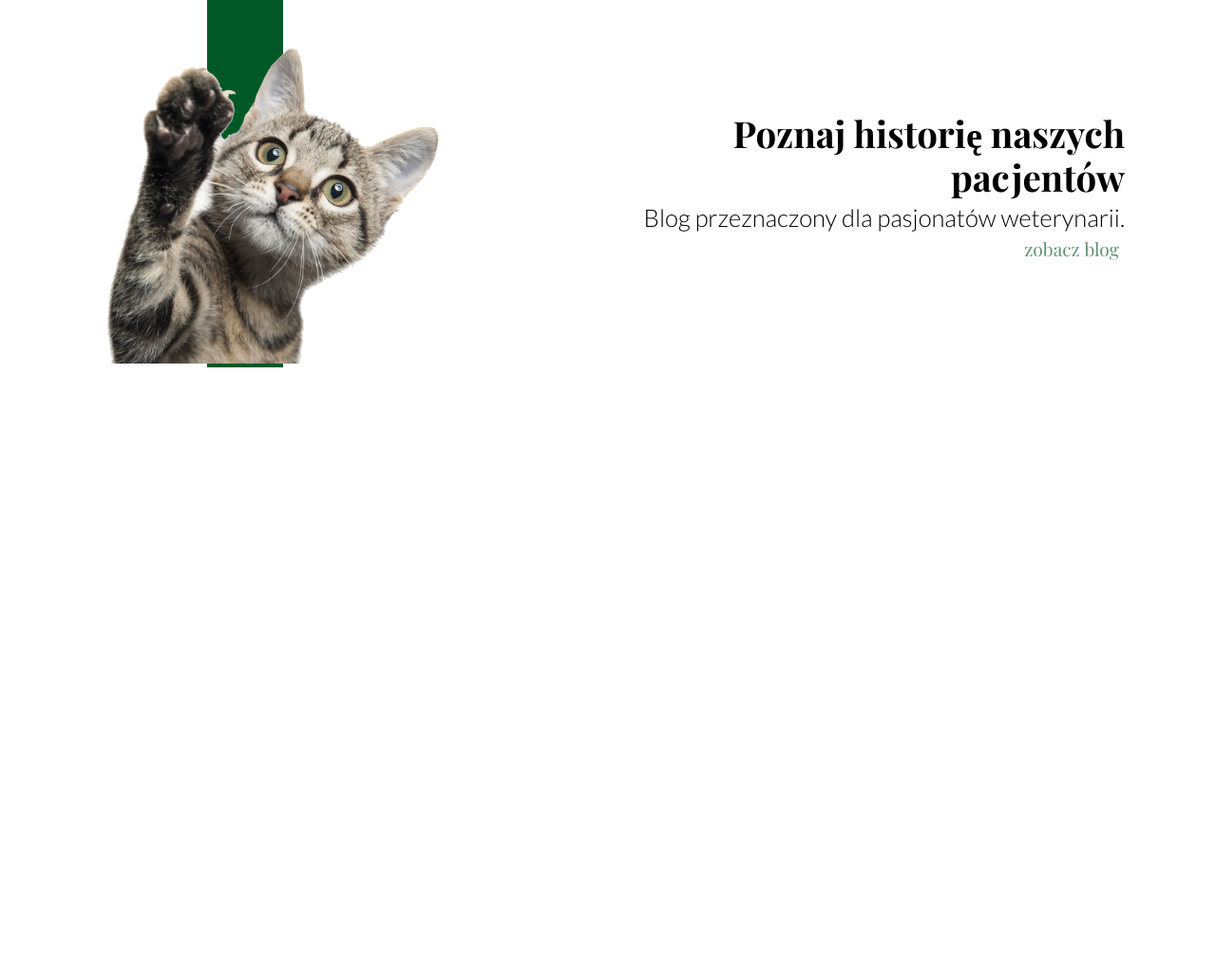
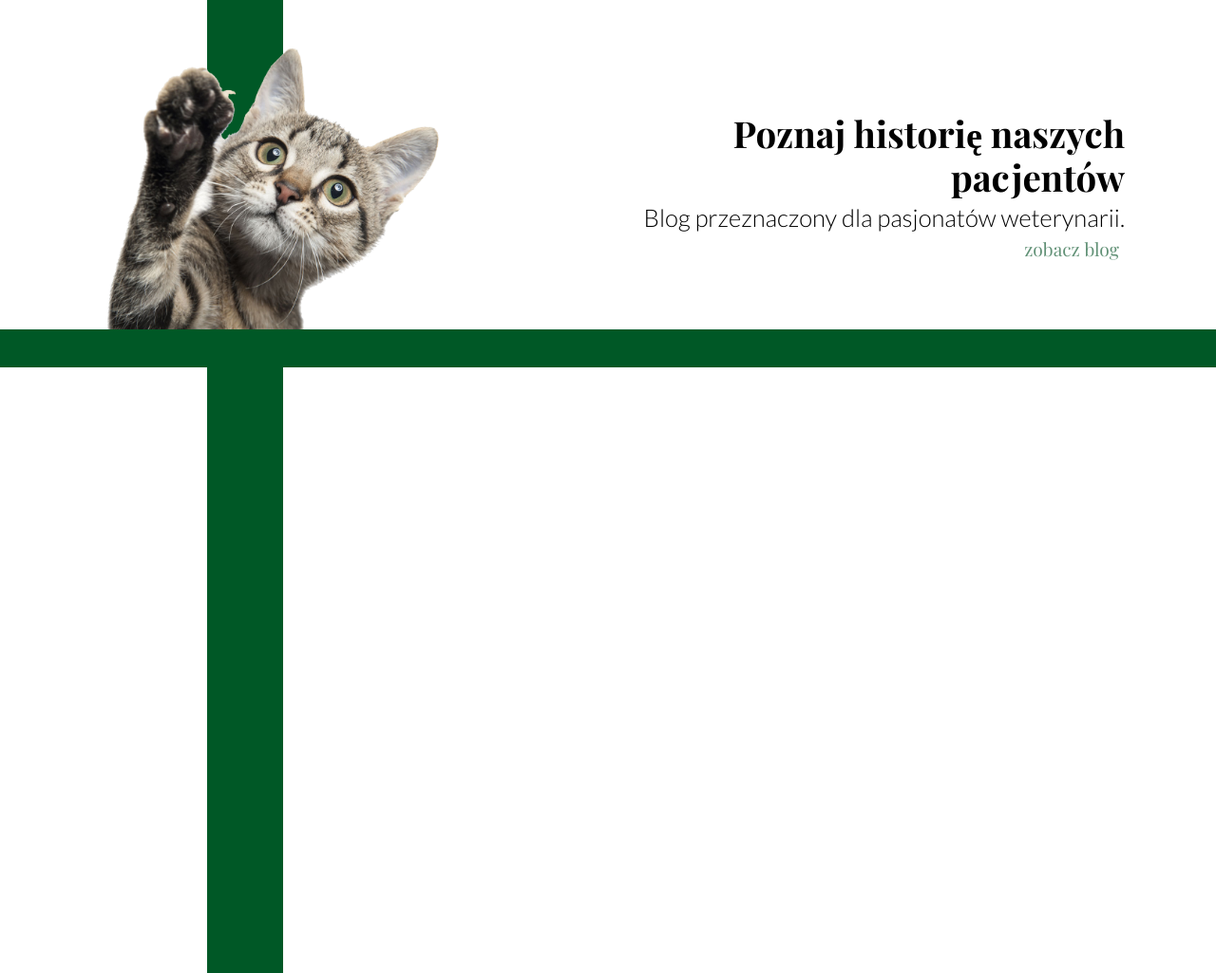
Before and after one commit to caren1/gdynska-klinika-weterynaryjna, a Gatsby site: page / in a window 1280 px wide. Shown: the part 2055-3080 px from the top of the page at 95% size. Before the commit the page ends 2442 px from the top, so only its background shows below. Built offline with nearby package versions, Linux system fonts and the light colour scheme; Gatsby itself is replaced by a stand-in of ours.

Commit message:
initial staff component

```diff
--- a/src/components/About/About.js
+++ b/src/components/About/About.js
@@ -26,6 +26,7 @@ const About = () => {
           paragraph="Blog przeznaczony dla pasjonatów weterynarii."
           blogtext="zobacz blog"
         />
+        <div className={aboutStyles.CrossHorizontalOverCat}></div>
       </div>
     </section>
   );
--- a/src/components/About/About.module.scss
+++ b/src/components/About/About.module.scss
@@ -32,7 +32,6 @@
     @media (max-width: 900px) {
         display: none;
     }
-
 }
 
 .CrossHorizontal {
@@ -47,3 +46,17 @@
         display: none;
     }
 }
+
+.CrossHorizontalOverCat {
+    width: 100vw;
+    background-color: #005826;
+    height: 40px;
+    position: absolute;
+    bottom: 0;
+    z-index: 2;
+
+    @media (max-width: 900px) {
+        height: 20px;
+    }
+
+}
--- /dev/null
+++ b/src/components/Footer/Footer.js
@@ -0,0 +1,19 @@
+
+import React from 'react'
+import footerStyles from './Footer.module.scss'
+
+import Logo from '../Logo/Logo'
+import Contact from '../Contact/Contact'
+
+const Footer = () => {
+    return (
+        <footer id="footer" className={footerStyles.Footer}>
+            <div className={footerStyles.InfoSection}>
+                <Logo />
+                <Contact />
+            </div>
+        </footer>
+    )
+}
+
+export default Footer
--- /dev/null
+++ b/src/components/Footer/Footer.module.scss
@@ -0,0 +1,6 @@
+.Footer {
+    min-height: 100vh;
+    max-height: 100%;
+    position: relative;
+    padding: 2rem;
+}
--- a/src/components/Staff/Staff.js
+++ b/src/components/Staff/Staff.js
@@ -1,5 +1,7 @@
 import React from "react";
 import { useStaticQuery, graphql } from "gatsby";
+
+import staffStyles from './Staff.module.scss'
 
 const Staff = () => {
   const { allMarkdownRemark } = useStaticQuery(
@@ -26,7 +28,13 @@ const Staff = () => {
     `
   );
 
-  return <div></div>;
+  return (
+    <section id="staff" className={staffStyles.Staff}>
+            <div className={staffStyles.CrossVertical}>
+
+            </div>
+    </section>
+    );
 };
 
 export default Staff;
--- /dev/null
+++ b/src/components/Staff/Staff.module.scss
@@ -0,0 +1,20 @@
+.Staff {
+    min-height: 100vh;
+    max-height: 100%;
+    position: relative;
+
+}
+
+.CrossVertical {
+    width: 80px;
+    background-color: #005826;
+    height: 100vh;
+    position: absolute;
+    left: 17%;
+    bottom: 0;
+    z-index: -10;
+
+    @media (max-width: 900px) {
+        display: none;
+    }
+}
--- a/src/pages/index.js
+++ b/src/pages/index.js
@@ -11,6 +11,8 @@ import Layout from '../components/Layout/Layout'
 import Intro from '../components/Intro/Intro'
 import Offer from '../components/Offer/Offer'
 import About from "../components/About/About"
+import Staff from '../components/Staff/Staff'
+import Footer from '../components/Footer/Footer'
 
 // ENTRY (logo i tytuł ; cała strona)
 // NAVBAR - pierwsza strona Oferta, Klinika, Blog, Kadra, Profilaktyka, Kontakt ; mobilne menu te same linki tylko że na modalu
@@ -27,6 +29,8 @@ const IndexPage = () => {
       <Intro />
       <Offer />
       <About />
+      <Staff />
+      <Footer />
     </Layout>
   )
 }
```
